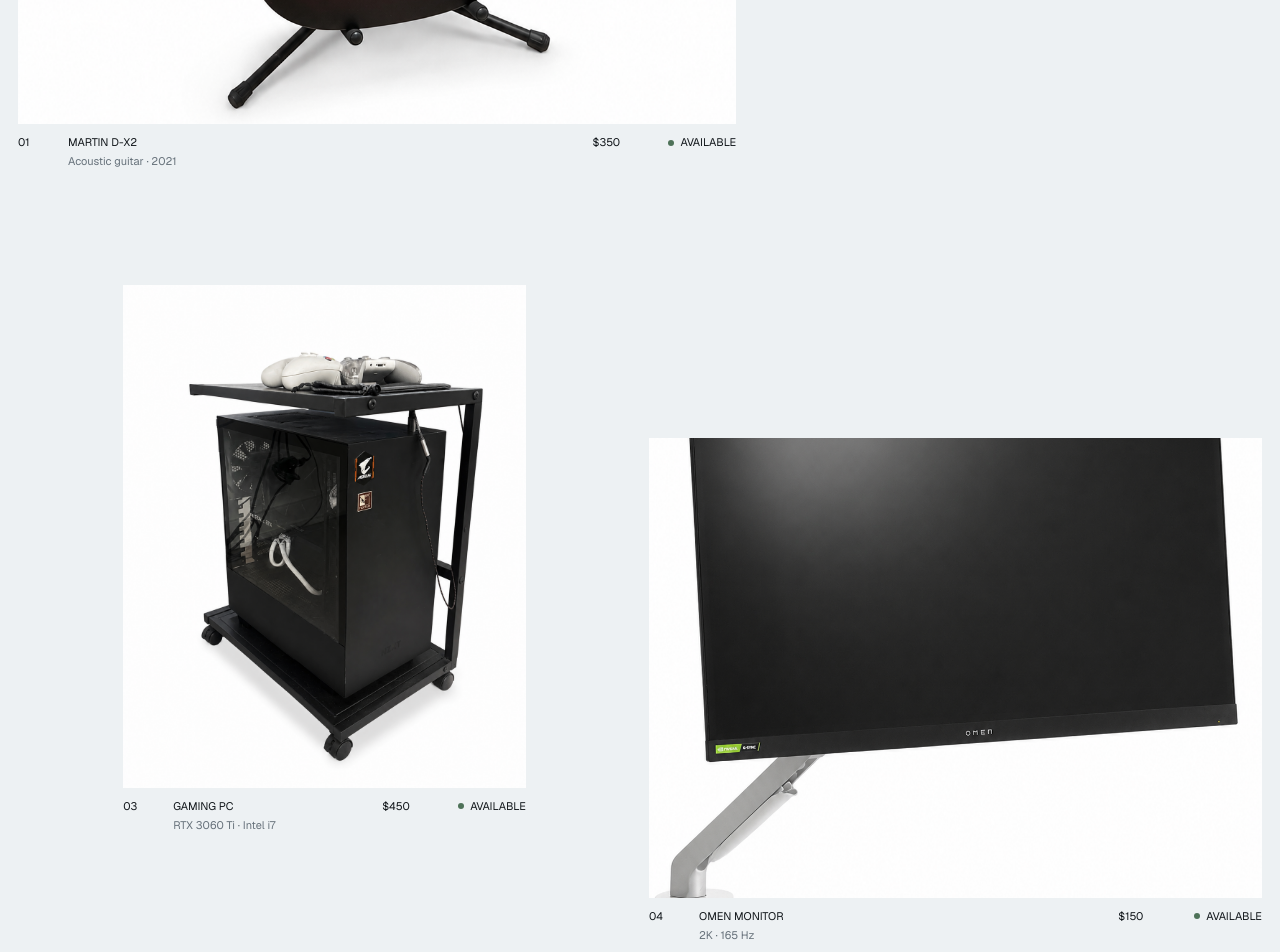
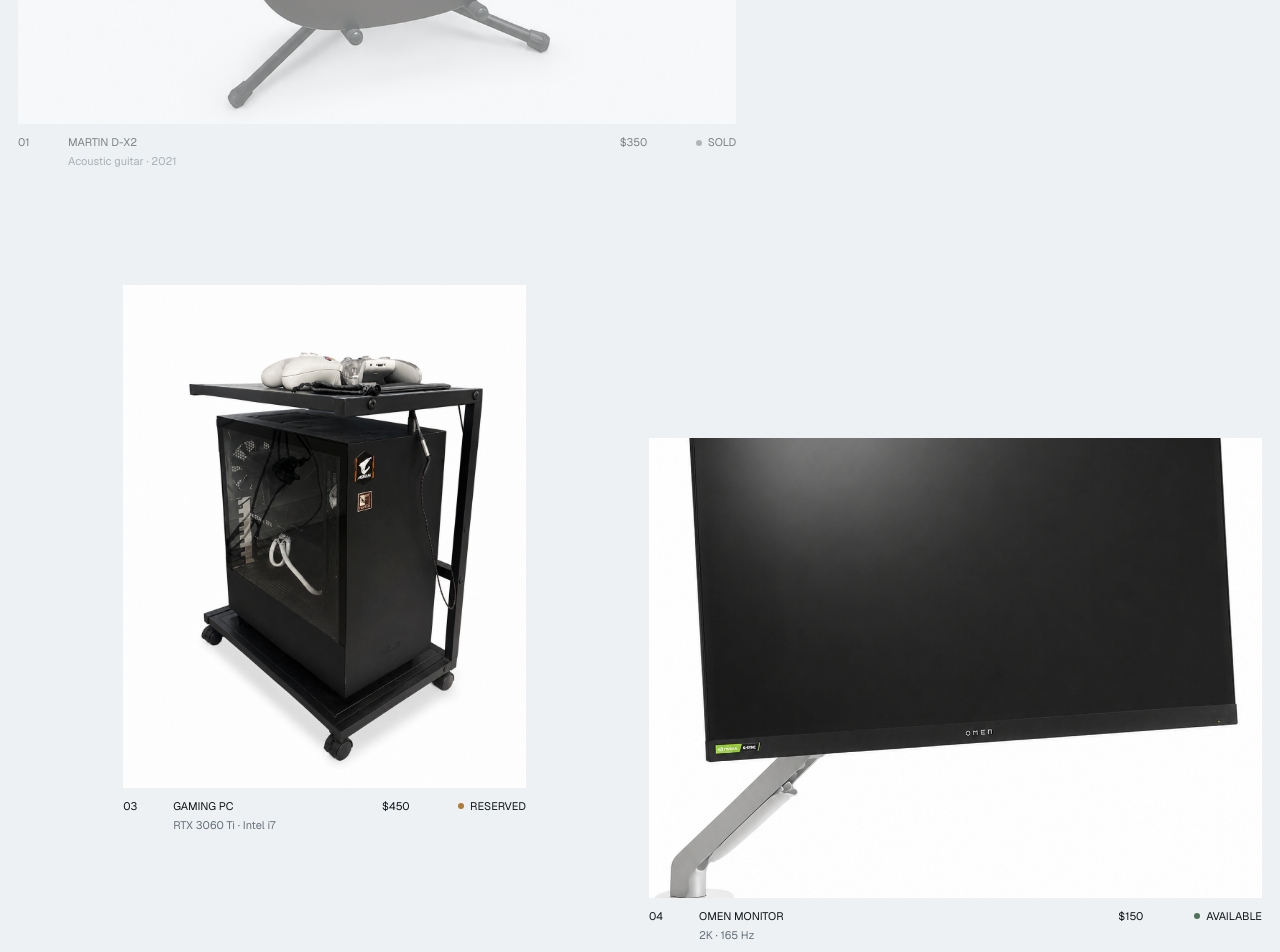
Before and after one commit to EpocheDrift/used-website, a Next.js app in the folder site/: page / in a window 1280 px wide. Shown: the part 1600-2552 px from the top of the page. Built offline with nearby package versions, Linux system fonts and the light colour scheme.

Commit message:
Sync item availability from control document

```diff
--- a/site/app/items.ts
+++ b/site/app/items.ts
@@ -24,7 +24,7 @@
     name: 'Martin D-X2',
     kicker: 'Acoustic guitar · 2021',
     price: '$350',
-    status: 'available',
+    status: 'sold',
     image: '/items/martin-guitar.png',
     imageAlt: 'Martin D-X2 acoustic guitar on a stand',
     layout: 'item--hero',
@@ -65,7 +65,7 @@
     name: 'Gaming PC',
     kicker: 'RTX 3060 Ti · Intel i7',
     price: '$450',
-    status: 'available',
+    status: 'reserved',
     image: '/items/gaming-pc.png',
     imageAlt: 'Black custom gaming PC on a wheeled stand',
     layout: 'item--small',
```
Also changed, not shown: 4 other files (tests, documents, lock files or other folders).
